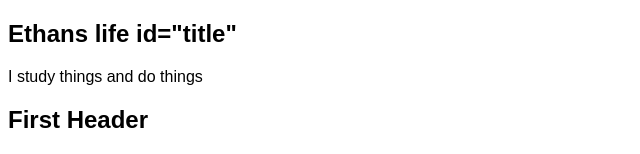
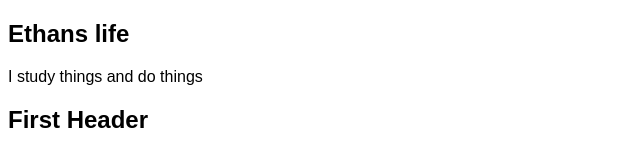
Before and after one commit to etw07/etw07.github.io, a plain HTML site: page index.html in a window 1280 px wide. Shown: the top 154 px of the page, without its empty margins (0-640 px from the left). Drawn offline with Linux system fonts and the light colour scheme.

Commit message:
Update index.html

```diff
--- a/index.html
+++ b/index.html
@@ -30,7 +30,7 @@
     It makes sense to use them for a portfolio, but perhaps not for an essay.
     -->
     <section>
-      <h1>Ethans life id="title"</h1>
+      <h1>Ethans life <section id="title"></h1>
       <p>I study things and do things</p>
     </section>
 
```
